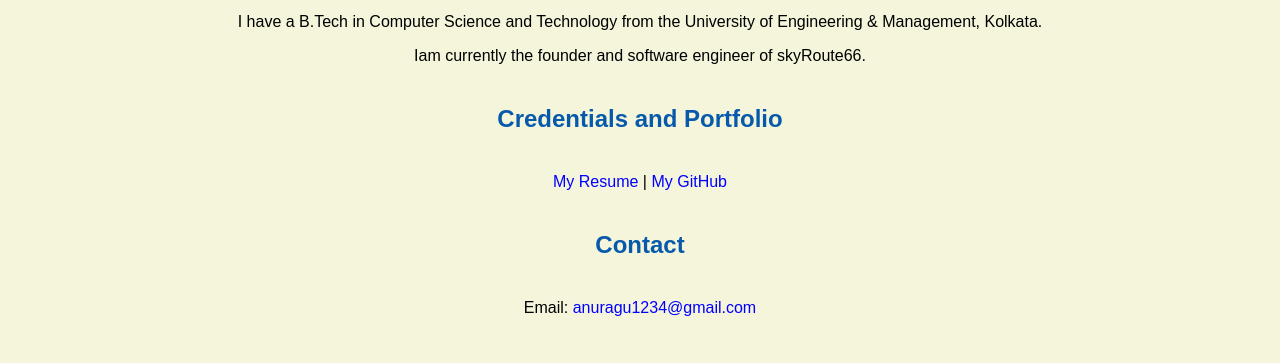
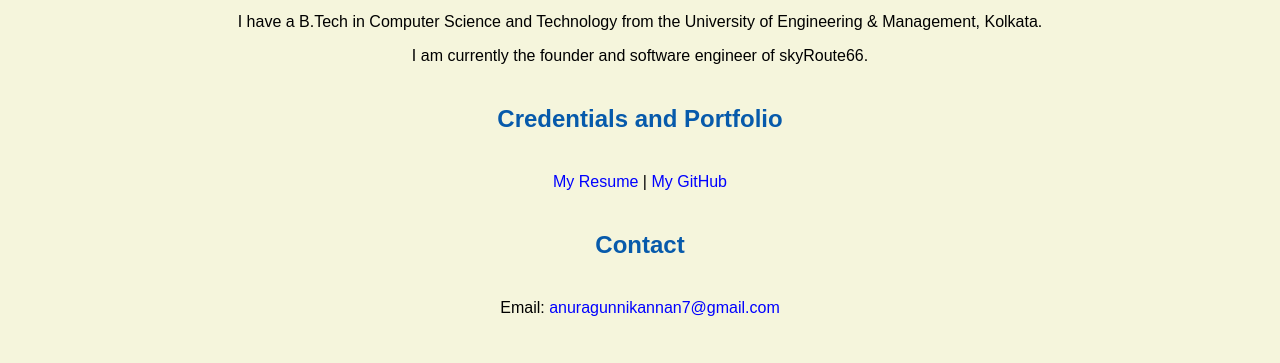
Before and after one commit to AnuragUnnikannan/AnuragUnnikannan.github.io, a plain HTML site: page index.html in a window 1280 px wide. Shown: the part 624-987 px from the top of the page. Drawn offline with Linux system fonts and the light colour scheme.

Commit message:
Update index.html

```diff
--- a/index.html
+++ b/index.html
@@ -20,11 +20,11 @@
     <h2>About Me</h2>
     <p>I am a mobile app and website developer in Los Angeles.</p>
     <p>I have a B.Tech in Computer Science and Technology from the University of Engineering & Management, Kolkata.</p>
-    <p>Iam currently the founder and software engineer of skyRoute66.</p>
+    <p>I am currently the founder and software engineer of skyRoute66.</p>
     <h2>Credentials and Portfolio</h2>
     <p><a href="resume.html">My Resume</a> | <a href="https://github.com/AnuragUnnikannan">My GitHub</a></p>
     <h2>Contact</h2>
-    <p>Email: <a href="mailto:anuragu1234@gmail.com">anuragu1234@gmail.com</a></p>
+    <p>Email: <a href="mailto:anuragunnikannan7@gmail.com">anuragunnikannan7@gmail.com</a></p>
   </body>
 
   <footer>
```
